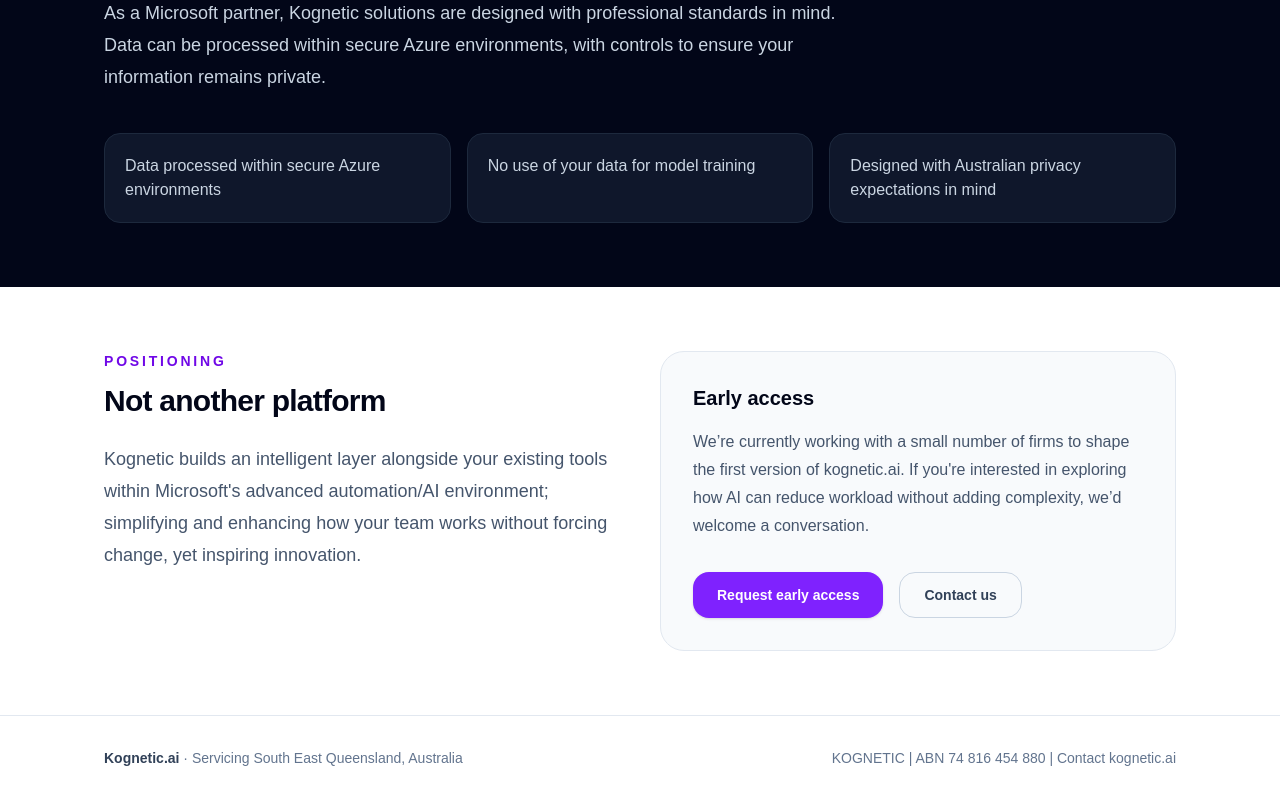
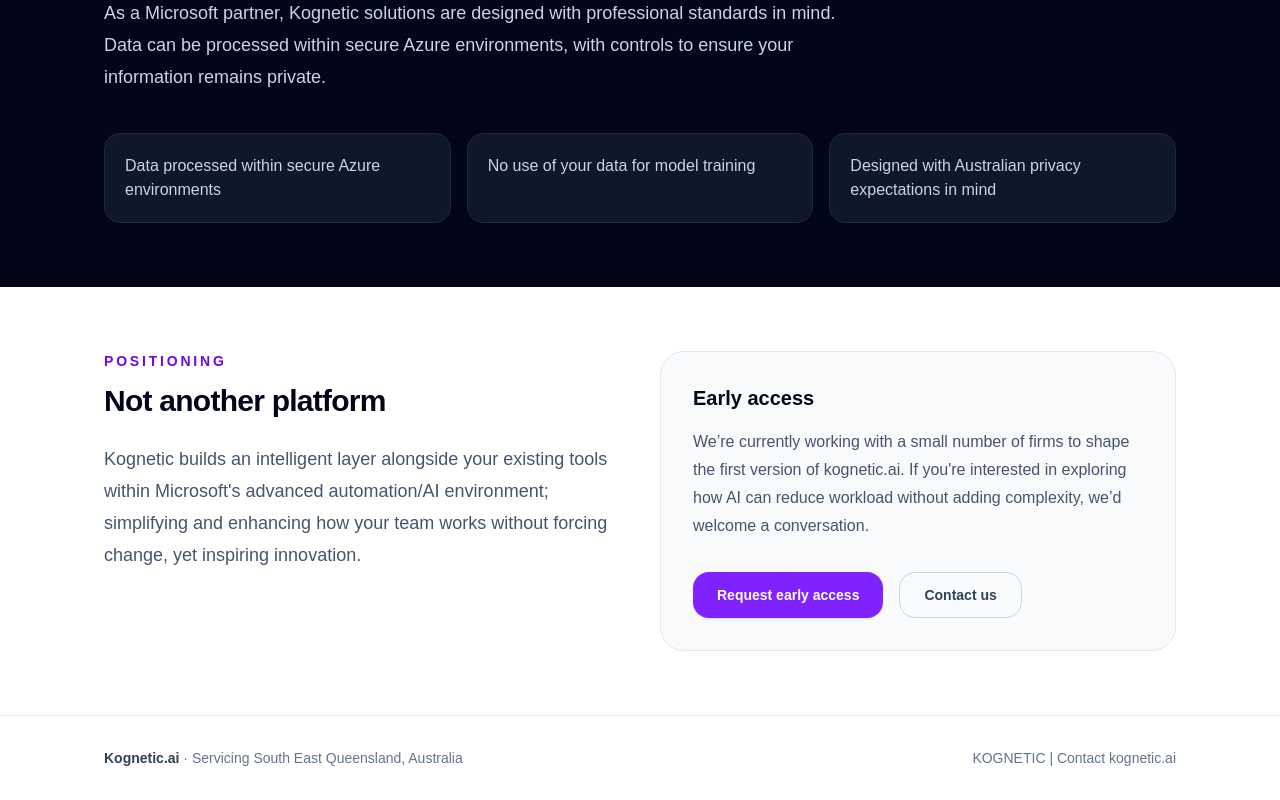
Before and after one commit to kognetic/HomePage, a Next.js app: page / in a window 1280 px wide. Shown: the part 2108-2908 px from the top of the page. Built offline with nearby package versions, Linux system fonts and the light colour scheme.

Commit message:
Removed ABN

```diff
--- a/app/page.tsx
+++ b/app/page.tsx
@@ -229,7 +229,7 @@
             href="mailto:hello@kognetic.ai"
             className="transition hover:text-slate-900"
           >
-            KOGNETIC  |  ABN 74 816 454 880  |  Contact kognetic.ai
+            KOGNETIC  |  Contact kognetic.ai
           </a>
         </div>
       </footer>
```
